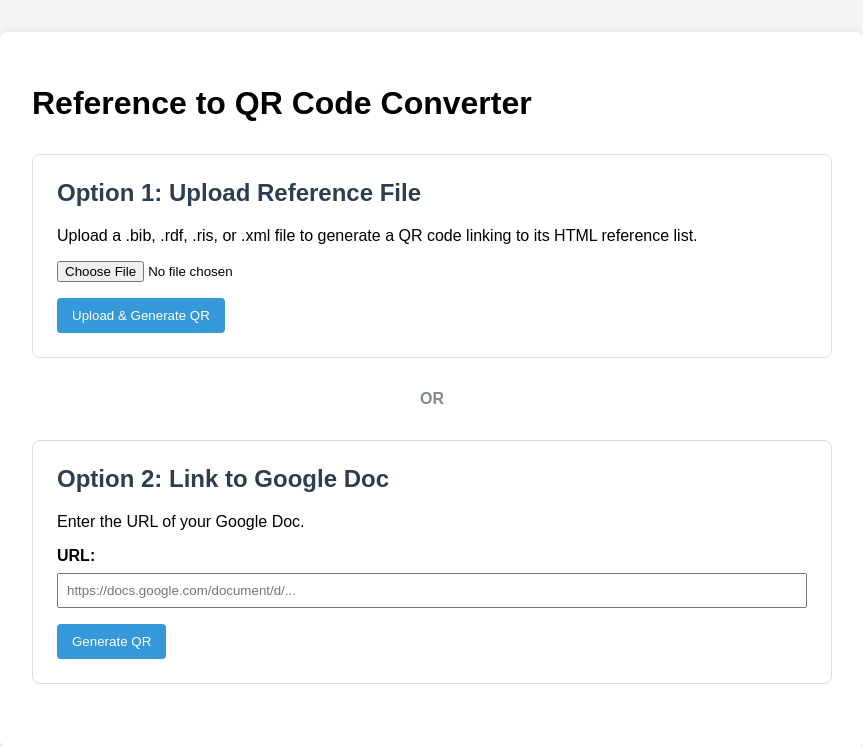
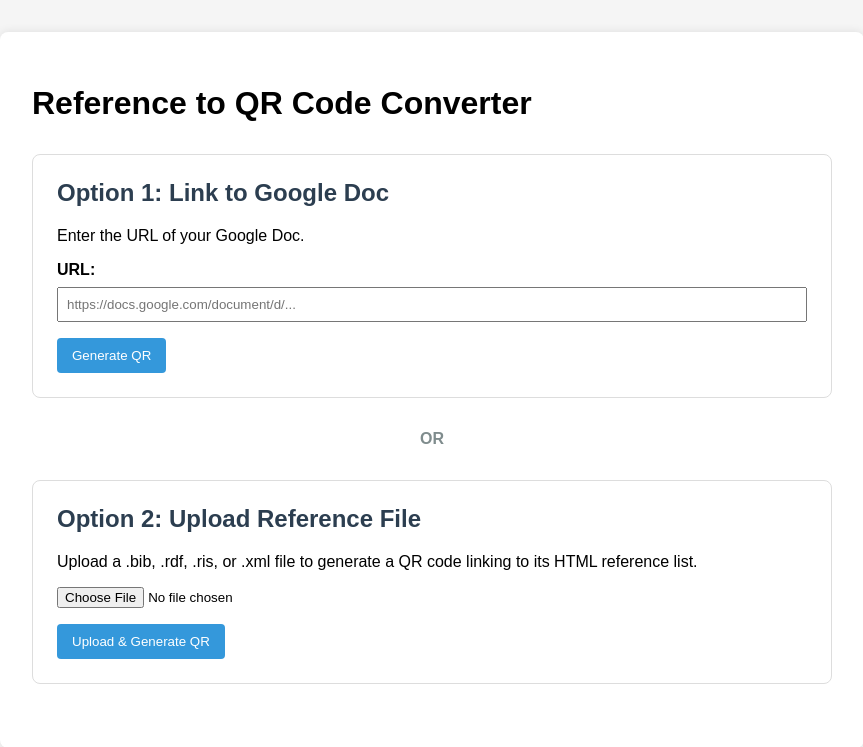
Before and after one commit to zjardyn/ref2QR, a Flask app: page / in a window 1280 px wide. Shown: the top 747 px of the page, without its empty margins (208-1071 px from the left). Run offline with Flask 3, Linux system fonts and the light colour scheme.

Commit message:
Add 'Back to Home' button to reference list and swap home page option order

```diff
--- a/routes/main.py
+++ b/routes/main.py
@@ -243,6 +243,9 @@ def show_references(ref_id):
         html_report += "</div>\n"
     html_report += """
     </div>
+    <div style=\"margin-top: 30px; text-align: center;\">
+        <a href=\"/\" class=\"btn btn-primary\">Back to Home</a>
+    </div>
 </body>
 </html>"""
     return html_report
--- a/templates/index.html
+++ b/templates/index.html
@@ -105,20 +105,7 @@
 
         <div class="forms-container">
             <div class="option-section">
-                <h2 class="option-title">Option 1: Upload Reference File</h2>
-                <p>Upload a .bib, .rdf, .ris, or .xml file to generate a QR code linking to its HTML reference list.</p>
-                <form method="post" enctype="multipart/form-data">
-                    <div class="form-group">
-                        <input type="file" name="file" accept=".bib,.rdf,.ris,.xml">
-                    </div>
-                    <input type="submit" value="Upload & Generate QR">
-                </form>
-            </div>
-
-            <div class="or-divider">OR</div>
-
-            <div class="option-section">
-                <h2 class="option-title">Option 2: Link to Google Doc</h2>
+                <h2 class="option-title">Option 1: Link to Google Doc</h2>
                 <p>Enter the URL of your Google Doc.</p>
                 <form method="post" enctype="multipart/form-data">
                     <div class="form-group">
@@ -128,6 +115,19 @@
                     <input type="submit" value="Generate QR">
                 </form>
             </div>
+
+            <div class="or-divider">OR</div>
+
+            <div class="option-section">
+                <h2 class="option-title">Option 2: Upload Reference File</h2>
+                <p>Upload a .bib, .rdf, .ris, or .xml file to generate a QR code linking to its HTML reference list.</p>
+                <form method="post" enctype="multipart/form-data">
+                    <div class="form-group">
+                        <input type="file" name="file" accept=".bib,.rdf,.ris,.xml">
+                    </div>
+                    <input type="submit" value="Upload & Generate QR">
+                </form>
+            </div>
         </div>
     </div>
 </body>
```
